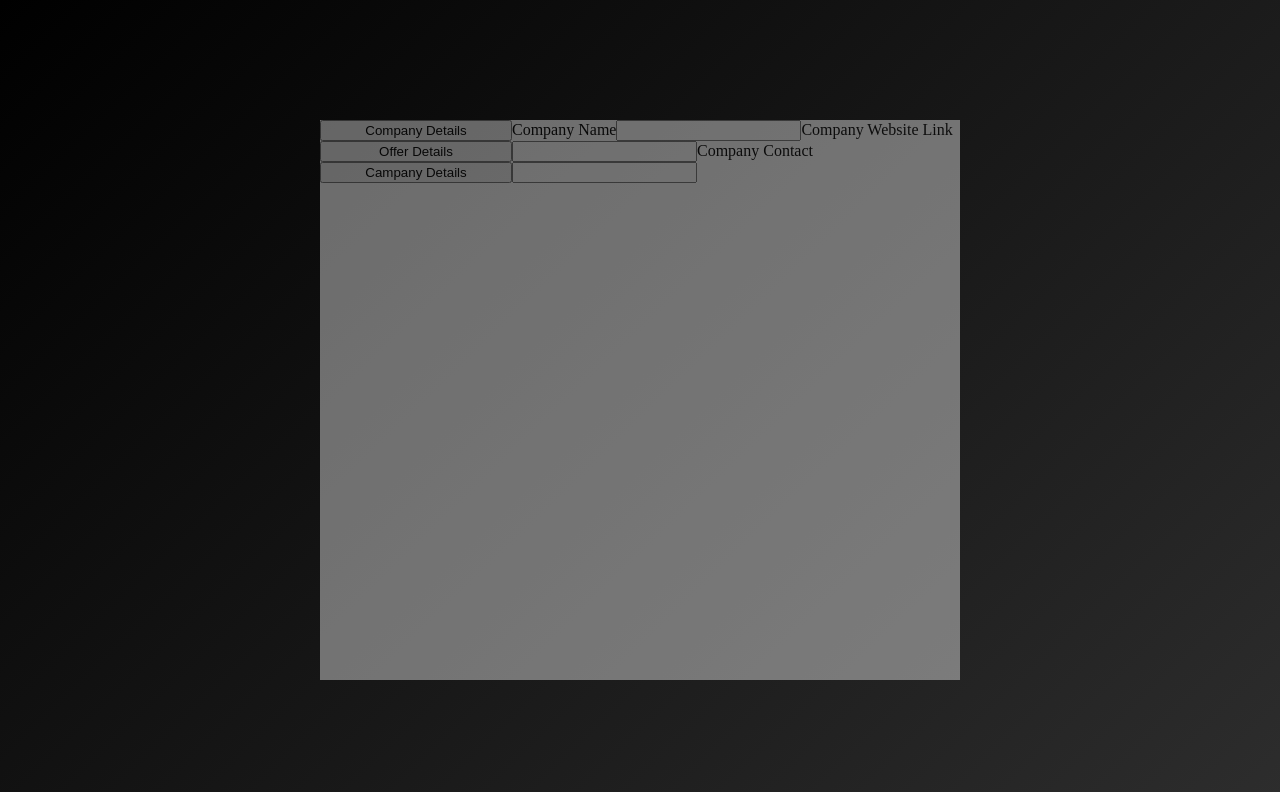
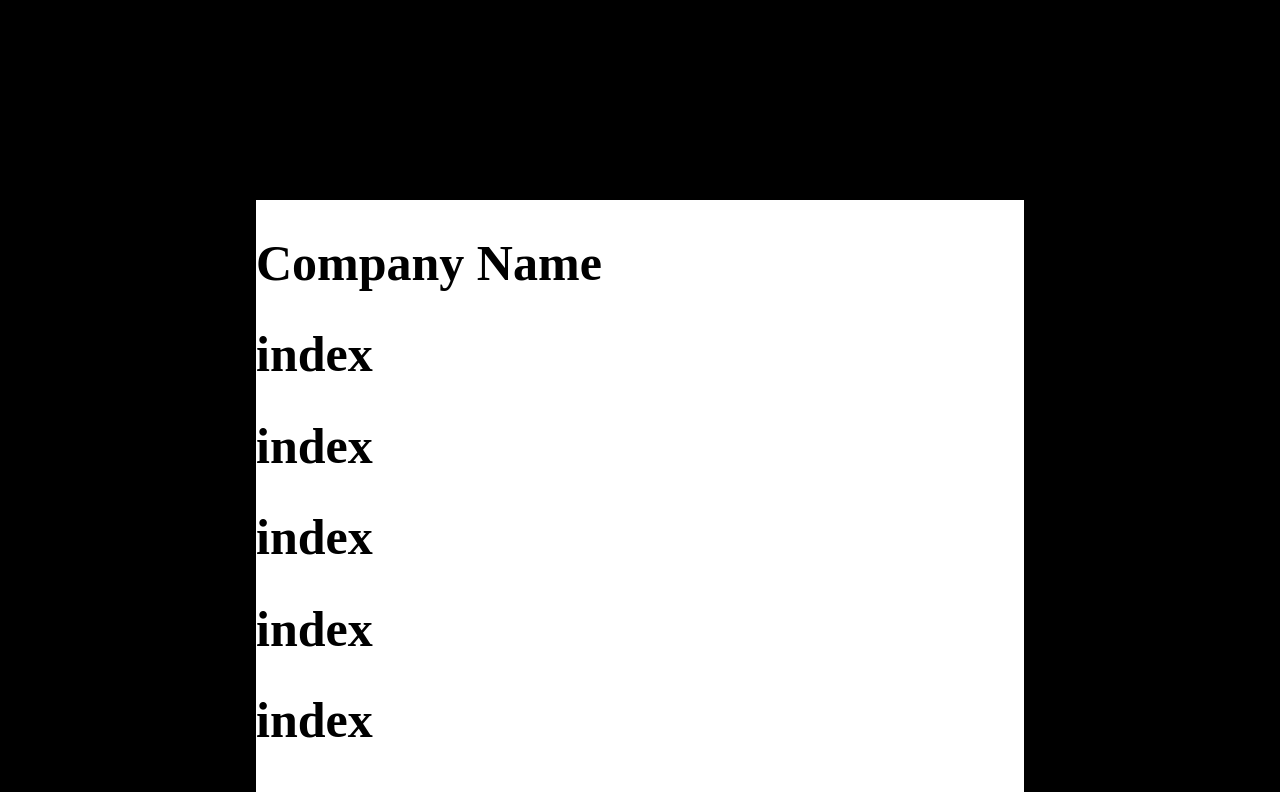
Before and after one commit to zeus11011/BeFrontend, a Next.js app: page /public/forms in a window 1280 px wide. Shown: the top 792 px of the page. Built offline with nearby package versions, Linux system fonts and the light colour scheme.

Commit message:
login css

```diff
--- a/pages/public/forms/index.js
+++ b/pages/public/forms/index.js
@@ -1,76 +1,32 @@
-import React, { useState } from "react";
+import { style } from "@mui/system";
+import React from "react";
 import styles from "../../../styles/Form.module.scss";
 
-function index() {
-  const [tab, setTab] = useState(0);
+const index = () => {
+  return (
+    <div className={styles.container}>
+      <div className={styles.form}>
+        <div className={styles.div1}>
+          <h1>Company Name</h1>
+        </div>
 
-  return (
-    <div className={styles.main}>
-      <div className={styles.container}>
-        <div className={styles.buttonbar}>
-          <button
-            onClick={() => {
-              setTab(0);
-            }}
-          >
-            Company Details
-          </button>
-          <button
-            onClick={() => {
-              setTab(1);
-            }}
-          >
-            Offer Details
-          </button>
-          <button
-            onClick={() => {
-              setTab(2);
-            }}
-          >
-            Campany Details
-          </button>
-        </div>
-        <div className={styles.formcont}>
-          <div hidden={tab !== 0}>
-            <div>
-              <label>Company Name</label>
-              <input type={"text"} />
-              <label>Company Website Link</label>
-              <input type={"text"} />
-              <label>Company Contact</label>
-              <input type={"text"} />
-            </div>
-          </div>
-          <div hidden={tab !== 1}>
-            <div>
-              <label>Job Title</label>
-              <input type={"text"} />
-              <label>Job Title</label>
-              <textarea type={"text"} />
-              <label>Mode of title</label>
-              <input type={"text"} />
-              <label>Location of Job</label>
-              <input type={"text"} />
-            </div>
-          </div>
-          <div hidden={tab !== 2}>
-            <div>
-              <label>Pakagae for Job</label>
-              <input type={"text"} />
-              <label>Process:</label>
-              <input type={"text"} />
-              <label>Skills Required</label>
-              <input type={"text"} />
-              <label>Qualification</label>
-              <input type={"text"} />
-            </div>
-          </div>
-        </div>
+        <h1>index</h1>
+        <h1>index</h1>
+        <h1>index</h1>
+        <h1>index</h1>
+        <h1>index</h1>
+        <h1>index</h1>
+        <h1>index</h1>
+        <h1>index</h1>
+        <h1>index</h1>
+        <h1>index</h1>
+        <h1>index</h1>
+        <h1>index</h1>
+        <h1>index</h1>
+        <h1>index</h1>
       </div>
     </div>
   );
-}
-
-index.propTypes = {};
+};
 
 export default index;
--- a/styles/Form.module.scss
+++ b/styles/Form.module.scss
@@ -1,31 +1,16 @@
-.main {
-  padding: 0;
-  background-image: linear-gradient(
-    136deg,
-    rgb(0, 0, 0) 0%,
-    rgba(45, 45, 45) 100%
-  );
-  height: 100vh;
-  width: 100vw;
+.container {
   display: flex;
+  align-items: center;
   justify-content: center;
-  align-items: center;
-  .container {
-    width: 50%;
-    height: 70%;
-    background-color: white;
-    display: flex;
-    flex-direction: row;
-    opacity: 0.4;
-    .buttonbar {
-      display: flex;
-      flex-direction: column;
-      height: 100%;
-      width: 30%;
-    }
-    .formcont {
-      width: 70%;
-      height: 100%;
-    }
-  }
+  background-color: black;
 }
+.form {
+  width: 60%;
+  margin-top: 200px;
+  font-size: 25px;
+  background-color: white;
+  min-width: 700px;
+}
+
+.div1 {
+}
```
Also changed, not shown: pages/login/index.js (+4 -3 lines), styles/Login.module.scss (+2 -7 lines), pages/public/forms/login.js (added).
